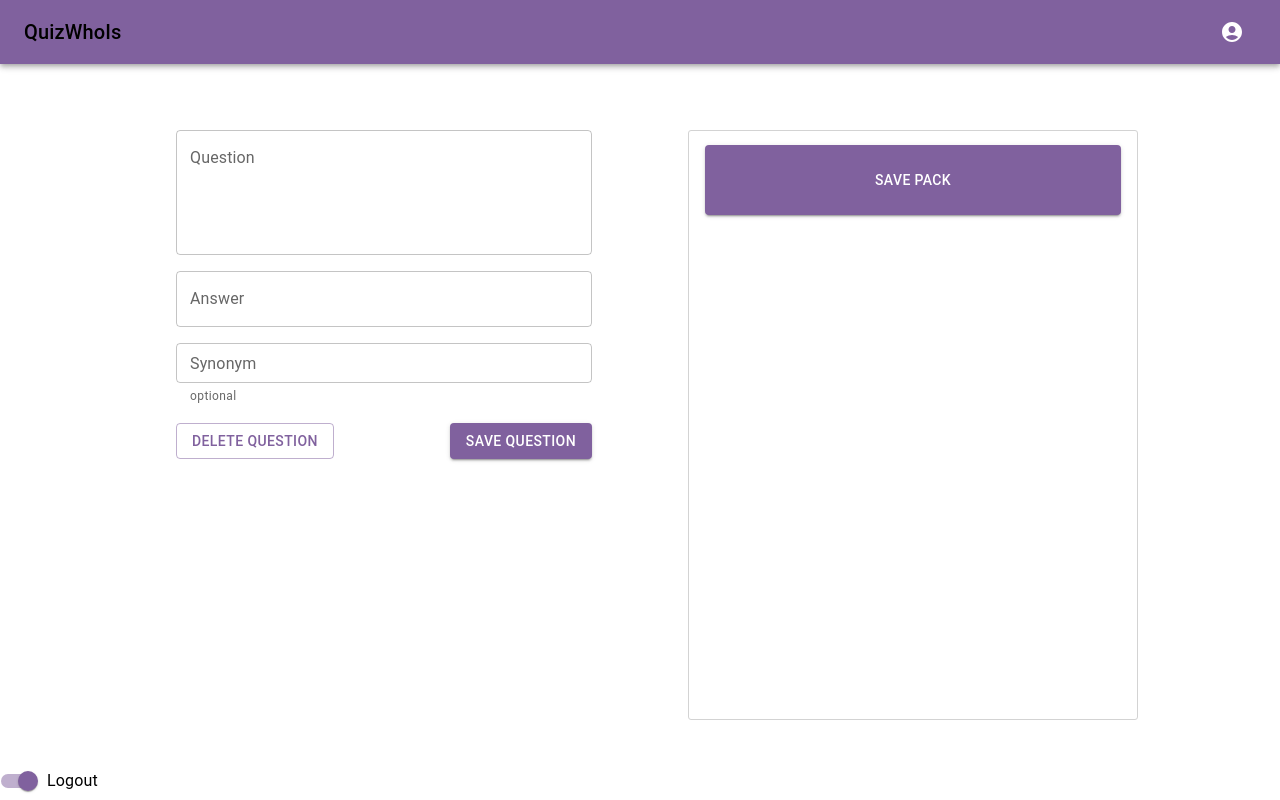
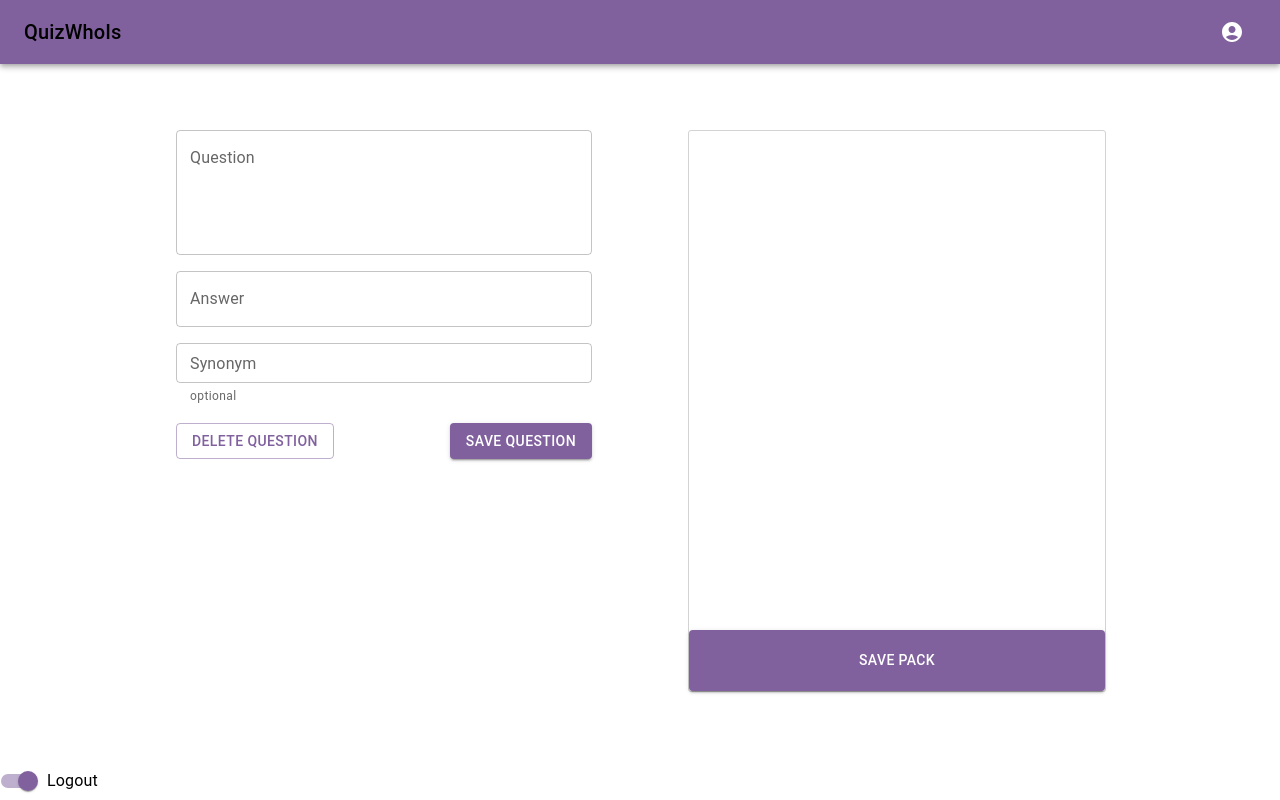
Before and after one commit to veatik90/QuizWhois, a React (Create React App) app: page /questionCreation in a window 1280 px wide. Built offline with nearby package versions, Linux system fonts and the light colour scheme.

Commit message:
fix: question block styles

```diff
--- a/src/pages/QuestionCreation/index.tsx
+++ b/src/pages/QuestionCreation/index.tsx
@@ -2,7 +2,13 @@
 import { Button, Grid, Stack, TextField } from '@mui/material';
 import { FC, useState } from 'react';
 import { ISynonym, IQuestion } from './interfaces';
-import { BoxWithBorderStyled, GridStyled, QuestionSpanStyled, SavePackButtonStyled } from './styles';
+import {
+  BoxWithBorderStyled,
+  GridStyled,
+  QuestionSpanStyled,
+  QuestionsStackStyled,
+  SavePackButtonStyled,
+} from './styles';
 // import { AnswerFieldStyled, AnswerStyled } from './styles';
 
 export const QuestionCreation: FC = () => {
@@ -117,13 +123,13 @@ export const QuestionCreation: FC = () => {
       </Grid>
       <Grid item xs={4} ml={10}>
         <BoxWithBorderStyled className="QuestionsBox">
-          <Stack position="static">
+          <QuestionsStackStyled position="static">
             {questions.map((elem, index) => (
               <QuestionSpanStyled key={elem.id} onClick={() => handleQuestionQlick(elem.id)}>
                 <p className="questionP">{`${index + 1}) ${elem.question}`}</p>
               </QuestionSpanStyled>
             ))}
-          </Stack>
+          </QuestionsStackStyled>
           <SavePackButtonStyled variant="contained" fullWidth onClick={handleSavePack}>
             save pack
           </SavePackButtonStyled>
--- a/src/pages/QuestionCreation/styles.ts
+++ b/src/pages/QuestionCreation/styles.ts
@@ -1,5 +1,5 @@
 import styled from 'styled-components';
-import { Box, Button, Grid } from '@mui/material';
+import { Box, Button, Grid, Stack } from '@mui/material';
 import { HEADER_HEIGHT } from '../../shared/constants';
 import { theme } from '../../theme';
 
@@ -36,16 +36,17 @@ export const BoxWithBorderStyled = styled(Box)`
     border-radius: 3px;
     height: 70vh;
     width: 100%;
-    padding: 14px 16px;
+    display: flex;
+    flex-direction: column;
   }
 `;
 
 export const SavePackButtonStyled = styled(Button)`
-  position: absolute;
-  bottom: 0px;
+  display: flex;
+  align-self: flex-end;
   height: 70px;
   align-items: center;
-  z-index: 1;
+  margin: 0 16px;
 `;
 
 export const QuestionSpanStyled = styled.span`
@@ -63,3 +64,9 @@ export const QuestionSpanStyled = styled.span`
     color: white;
   }
 `;
+
+export const QuestionsStackStyled = styled(Stack)`
+  height: 100%;
+  padding: 14px 16px;
+  overflow-y: auto;
+`;
```
